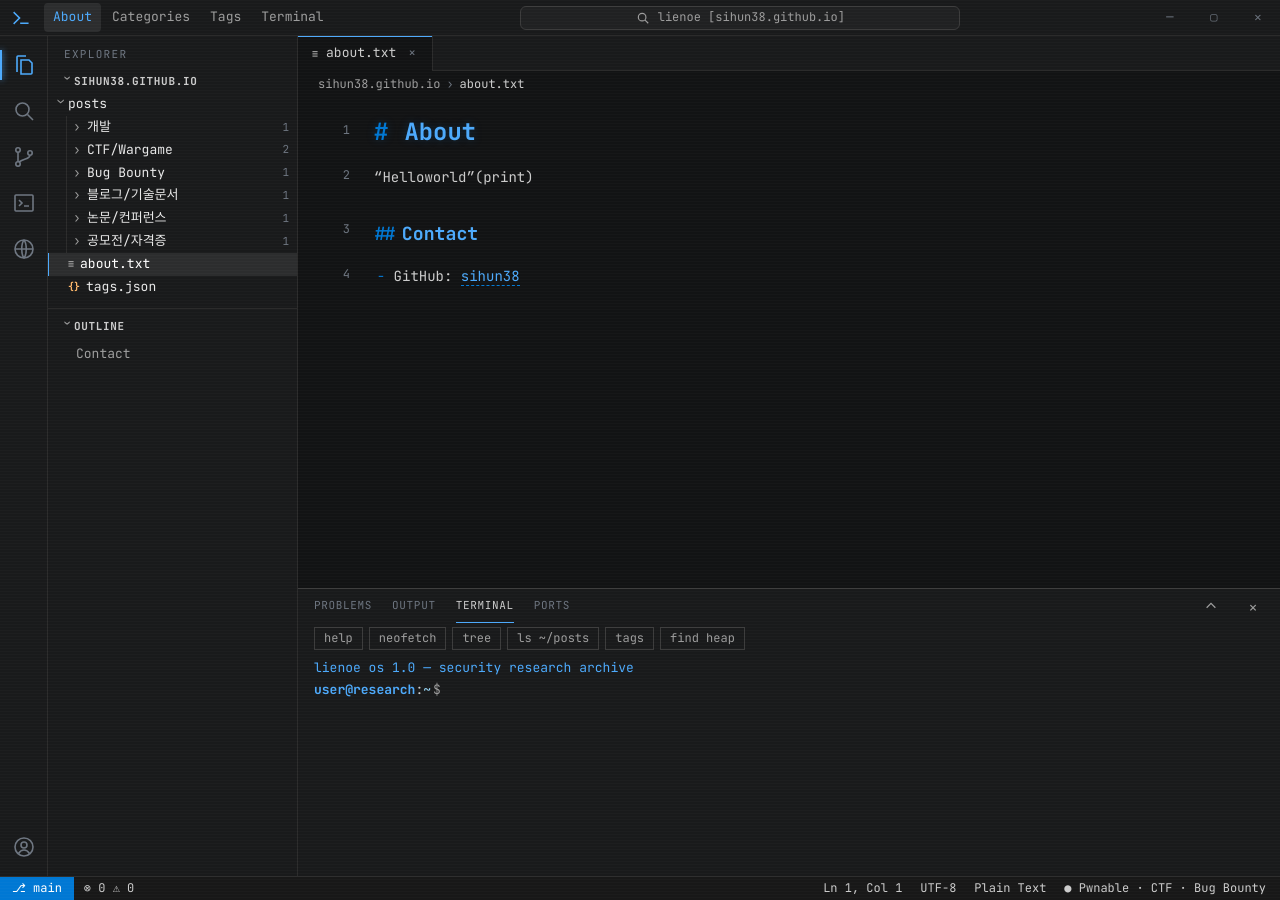
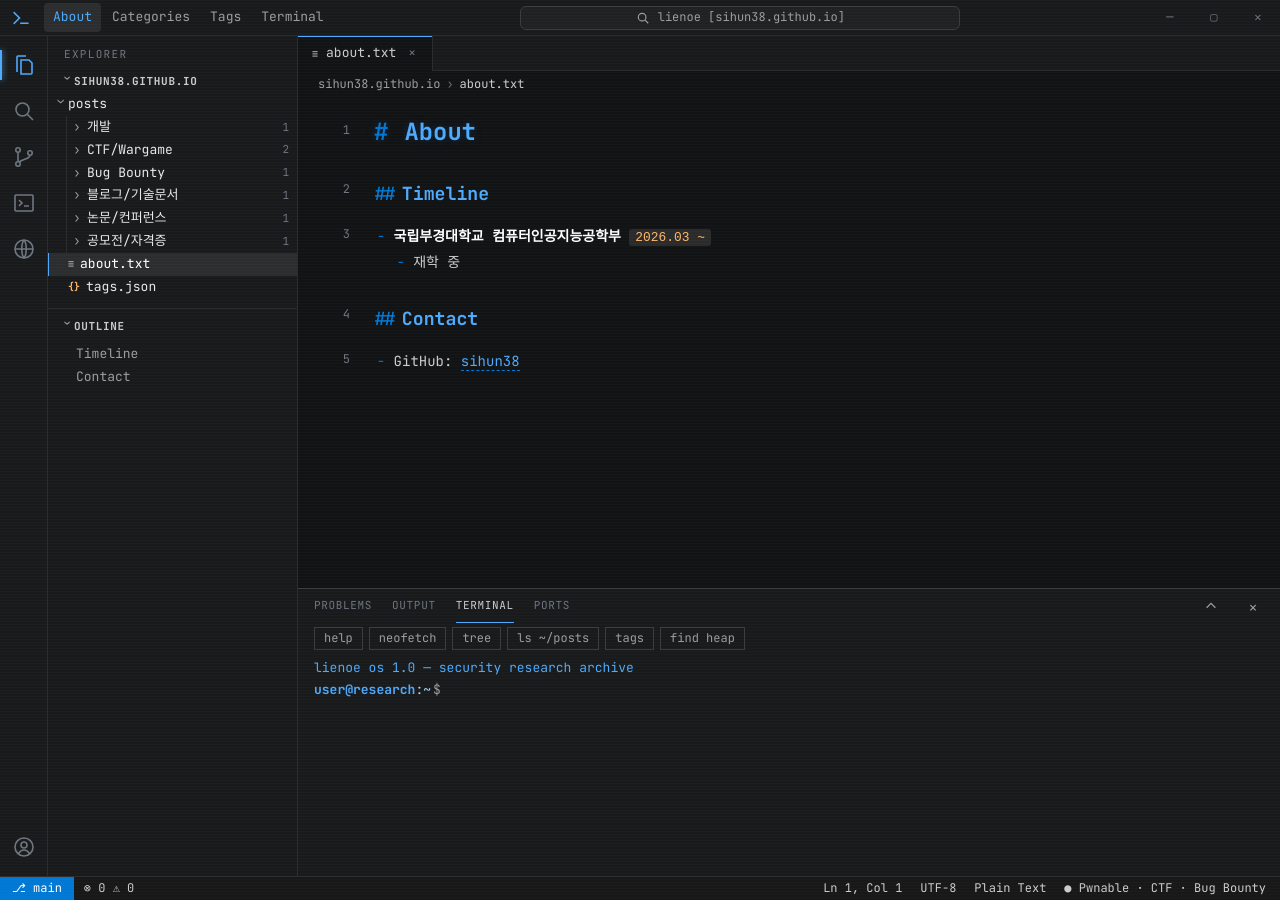
Before and after one commit to sihun38/sihun38.github.io, a Jekyll site: the page built from _pages/about.md, in a window 1280 px wide. Built offline with Jekyll 4.4.1, drawn with Linux system fonts in a browser that asks for light colours; some web fonts are replaced.

Commit message:
Update about.md

```diff
--- a/_pages/about.md
+++ b/_pages/about.md
@@ -1,9 +1,18 @@
 ---
 title: "About"
 permalink: /about/
+profile: true
+intro: "노시훈입니다."
 ---
 
-"Helloworld"(print)
+## Timeline
+
+<div class="cv" markdown="1">
+
+- **국립부경대학교 컴퓨터인공지능공학부** `2026.03 ~`
+  - 재학 중
+
+</div>
 
 ## Contact
 - GitHub: [sihun38](https://github.com/sihun38)
```
